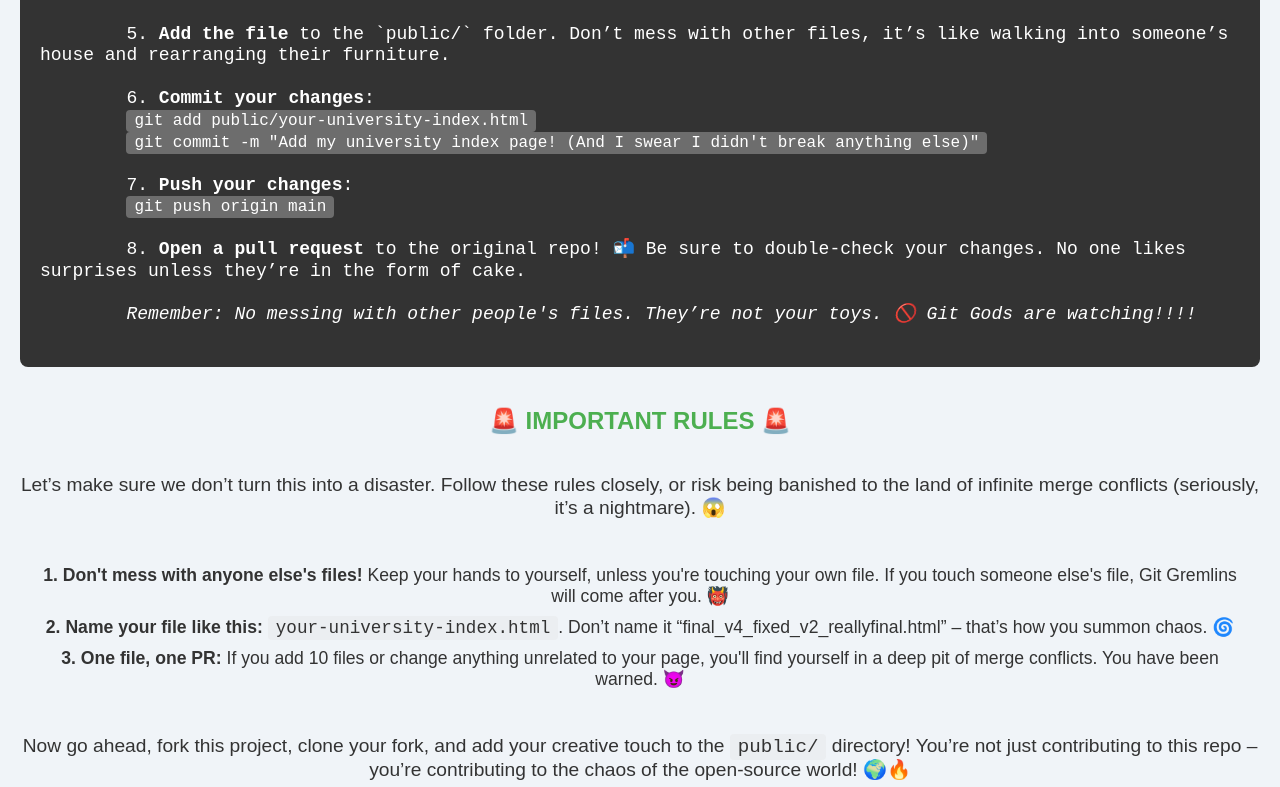
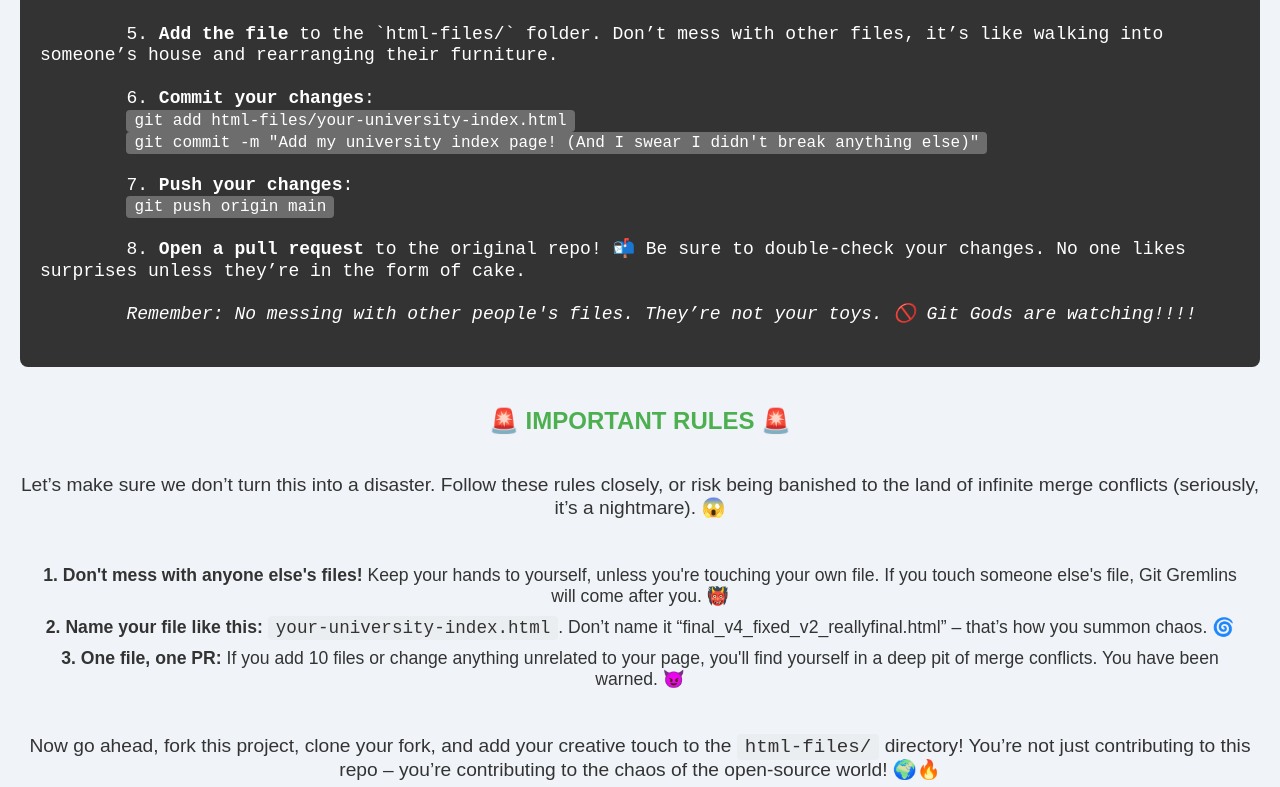
Before and after one commit to sathsarabandaraj/nibm-git-demo, a website: page html-files/index.html in a window 1280 px wide. Shown: the part 693-1480 px from the top of the page. Drawn offline with Linux system fonts and the light colour scheme.

Commit message:
Update index.html

```diff
--- a/html-files/index.html
+++ b/html-files/index.html
@@ -82,9 +82,9 @@
         3. <strong>Create your personal index file</strong> and name it like this:
         <code>your-university-index.html</code>. No, "cool-file.html" will not do. This isn’t high school, be creative.<br>
         4. Add your fun content (name, university, something that will make us laugh – or cry, we’re flexible). 🎨<br>
-        5. <strong>Add the file</strong> to the `public/` folder. Don’t mess with other files, it’s like walking into someone’s house and rearranging their furniture.<br>
+        5. <strong>Add the file</strong> to the `html-files/` folder. Don’t mess with other files, it’s like walking into someone’s house and rearranging their furniture.<br>
         6. <strong>Commit your changes</strong>:
-        <code>git add public/your-university-index.html</code>
+        <code>git add html-files/your-university-index.html</code>
         <code>git commit -m "Add my university index page! (And I swear I didn't break anything else)"</code><br>
         7. <strong>Push your changes</strong>:
         <code>git push origin main</code><br>
@@ -100,7 +100,7 @@
         <li><strong>3. One file, one PR:</strong> If you add 10 files or change anything unrelated to your page, you'll find yourself in a deep pit of merge conflicts. You have been warned. 😈</li>
     </ul>
 
-    <p>Now go ahead, fork this project, clone your fork, and add your creative touch to the <code>public/</code> directory! You’re not just contributing to this repo – you’re contributing to the chaos of the open-source world! 🌍🔥</p>
+    <p>Now go ahead, fork this project, clone your fork, and add your creative touch to the <code>html-files/</code> directory! You’re not just contributing to this repo – you’re contributing to the chaos of the open-source world! 🌍🔥</p>
 
     <footer>
         <p>⚡️ Pro Tip: Commit often, push early, and always, ALWAYS make sure your pull requests are cleaner than your room. If you're unsure, Git's got your back (and so do we). 🙌</p>
```
